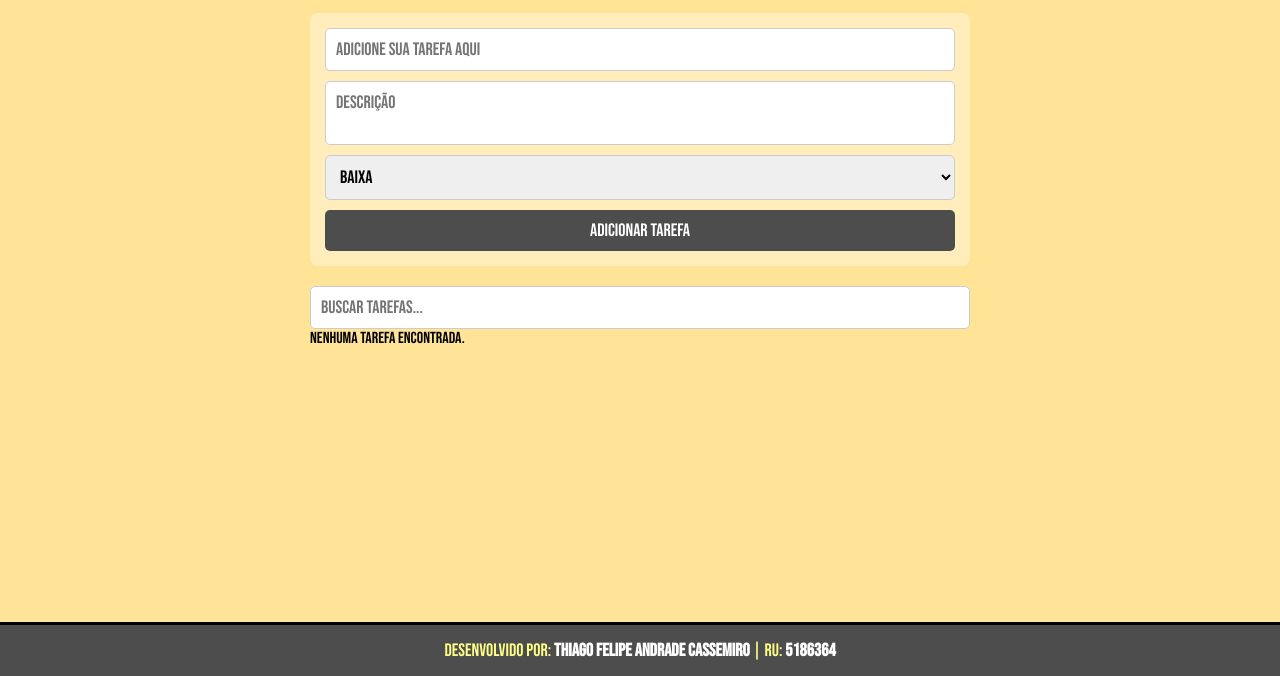
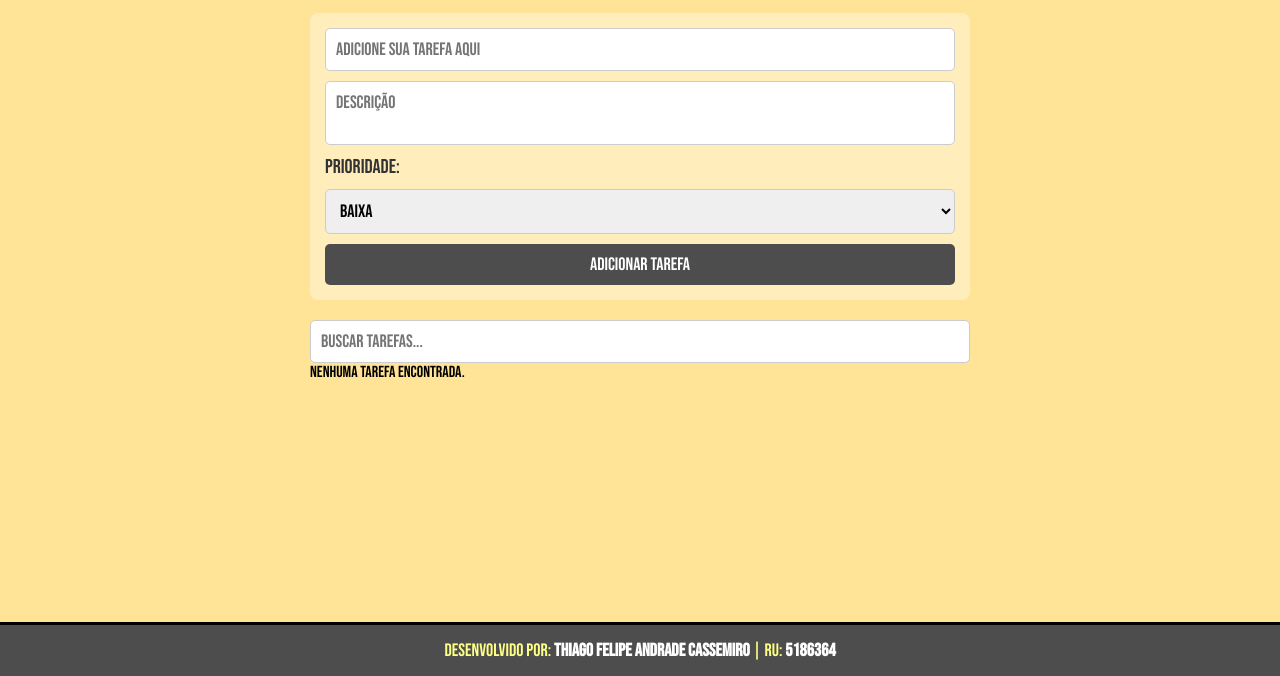
Before and after one commit to ThiFAC/GerenciadorDeTarefas, a plain HTML site: page index.html in a window 1280 px wide. Shown: the part 124-800 px from the top of the page. Drawn offline with Linux system fonts and the light colour scheme.

Commit message:
Atualização codigo HTML e CSS
Adicionado texto prioridade na opção de escolher prioridades

```diff
--- a/assets/styles/styles.css
+++ b/assets/styles/styles.css
@@ -47,6 +47,11 @@ form {
     display: flex;
     flex-direction: column;
     gap: 10px;
+}
+
+form p {
+    font-size: 20px;
+    color: #333;
 }
 
 /* Inputs e botões */
--- a/index.html
+++ b/index.html
@@ -21,6 +21,7 @@
             <form id="formularioTarefa">
                 <input type="text" id="titulo" placeholder="Adicione sua tarefa aqui" required>
                 <textarea id="descricao" placeholder="Descrição" required></textarea>
+                <p>Prioridade:</p>
                 <select id="prioridade">
                     <option value="baixa">Baixa</option>
                     <option value="media">Média</option>
```
